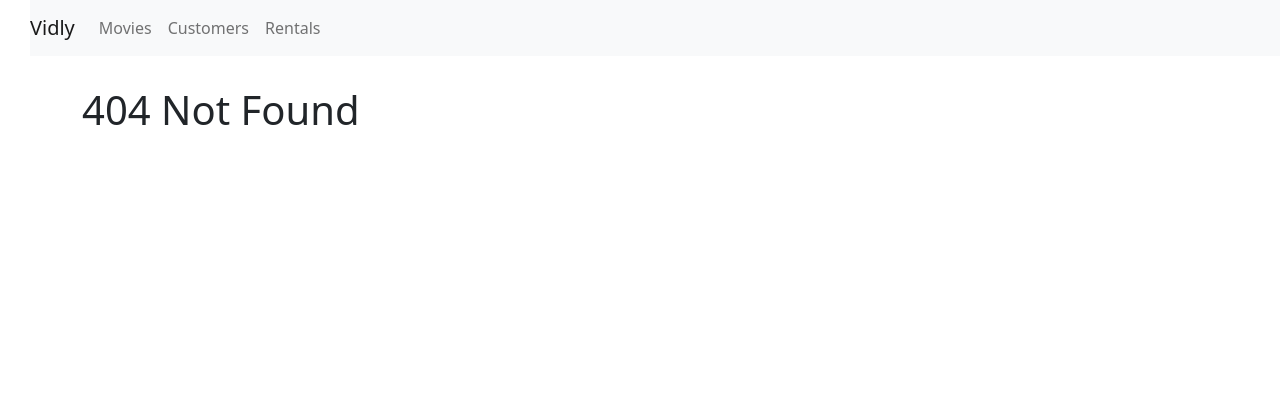
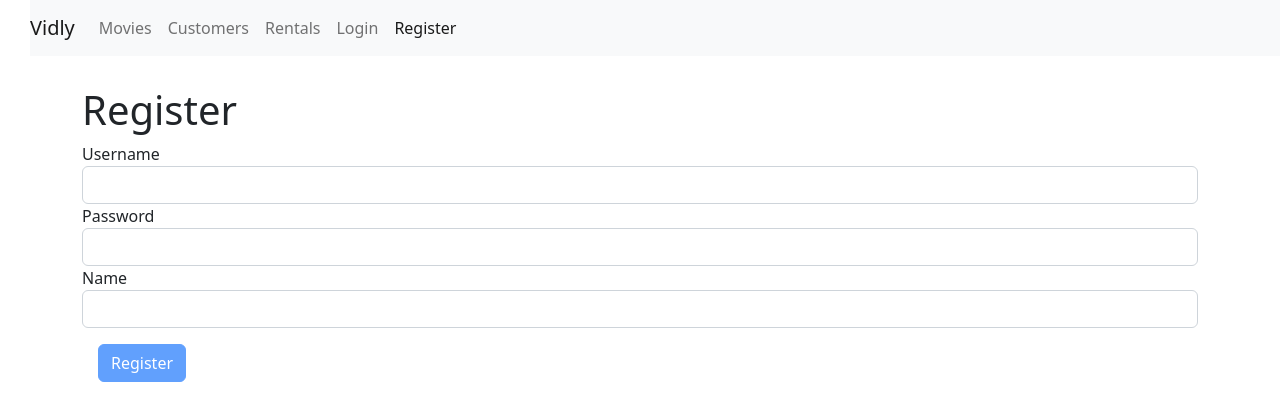
Before and after one commit to Nil20/Vidly, a React (Create React App) app: page /register in a window 1280 px wide. Before the commit this address led to /not-found. Shown: the top 420 px of the page. Built offline with nearby package versions, Linux system fonts and the light colour scheme.

Commit message:
login and register form addition

```diff
--- a/package.json
+++ b/package.json
@@ -8,6 +8,7 @@
     "@testing-library/user-event": "^13.5.0",
     "bootstrap": "^5.2.3",
     "font-awesome": "^4.7.0",
+    "joi-browser": "13.4",
     "lodash": "^4.17.10",
     "prop-types": "^15.6.2",
     "query-string": "^6.1.0",
--- a/src/App.js
+++ b/src/App.js
@@ -6,6 +6,8 @@
 import Movies from "./components/movies";
 import NotFound from "./components/not-found";
 import NavBar from "./components/navBar";
+import RegisterForm from './components/registerForm';
+import LoginForm from './components/loginForm';
 import "./App.css";
 
 class App extends Component {
@@ -15,6 +17,8 @@
         <NavBar />
         <main className="container">
           <Switch>
+            <Route path="/register" component={RegisterForm} />
+            <Route path="/login" component={LoginForm} />
             <Route path="/movie/:id" component={MovieForm} />
             <Route path="/customers" component={Customers} />
             <Route path="/rentals" component={Rentals} />
--- /dev/null
+++ b/src/components/common/form.jsx
@@ -0,0 +1,74 @@
+import React, { Component } from "react";
+import Joi from "joi-browser";
+import Input from "./input";
+
+class Form extends Component {
+  state = {
+    data: {},
+    errors: {},
+  };
+
+  validate = () => {
+    const options = { abortEarly: false };
+    const { error } = Joi.validate(this.state.data, this.schema, options);
+
+    if (!error) return null;
+
+    const errors = {};
+    for (let item of error.details) errors[item.path[0]] = item.message;
+
+    return errors;
+  };
+
+  validateProperty = ({ name, value }) => {
+    const obj = { [name]: value };
+    const schema = { [name]: this.schema[name] };
+    const { error } = Joi.validate(obj, schema);
+    return error ? error.details[0].message : null;
+  };
+
+  handleSubmit = (e) => {
+    e.preventDefault();
+
+    const errors = this.validate();
+    this.setState({ errors: errors || {} });
+    if (errors) return;
+
+    this.doSubmit();
+  };
+
+  handleChange = ({ currentTarget: input }) => {
+    const errors = { ...this.state.errors };
+    const errorMessage = this.validateProperty(input);
+    if (errorMessage) errors[input.name] = errorMessage;
+    else delete errors[input.name];
+
+    const data = { ...this.state.data };
+    data[input.name] = input.value;
+    this.setState({ data, errors });
+  };
+
+  renderInput(name, label, type = "text") {
+    const { errors, data } = this.state;
+    return (
+      <Input
+        name={name}
+        label={label}
+        type={type}
+        value={data[name]}
+        onChange={this.handleChange}
+        error={errors[name]}
+      />
+    );
+  }
+
+  renderButton = (label) => {
+    return (
+      <button disabled={this.validate()} className="btn btn-primary m-3">
+        {label}
+      </button>
+    );
+  };
+}
+
+export default Form;
--- /dev/null
+++ b/src/components/common/input.jsx
@@ -0,0 +1,13 @@
+import React from "react";
+
+const Input = ({ name, label, error, ...rest }) => {
+  return (
+    <div className="form-group">
+      <label htmlFor={name}>{label}</label>
+      <input {...rest} name={name} id={name} className="form-control" />
+      {error && <div className="alert alert-danger">{error}</div>}
+    </div>
+  );
+};
+
+export default Input;
--- /dev/null
+++ b/src/components/loginForm.jsx
@@ -0,0 +1,35 @@
+import React from "react";
+import Joi from "joi-browser";
+import Form from "./common/form";
+
+class LoginForm extends Form {
+  state = {
+    data: { username: "", password: "" },
+    errors: {},
+  };
+
+  schema = {
+    username: Joi.string().required().label("Username"),
+    password: Joi.string().required().label("Password"),
+  };
+
+  doSubmit = () => {
+    console.log("Submitted");
+  };
+
+  render() {
+
+    return (
+      <div>
+        <h1>Login</h1>
+        <form onSubmit={this.handleSubmit}>
+          {this.renderInput("username", "Username")}
+          {this.renderInput("password", "Password", "password")}
+          {this.renderButton("Login")}
+        </form>
+      </div>
+    );
+  }
+}
+
+export default LoginForm;
--- a/src/components/navBar.jsx
+++ b/src/components/navBar.jsx
@@ -29,6 +29,12 @@
           <NavLink className="nav-item nav-link" to="/rentals">
             Rentals
           </NavLink>
+          <NavLink className="nav-item nav-link" to="/login">
+            Login
+          </NavLink>
+          <NavLink className="nav-item nav-link" to="/register">
+            Register
+          </NavLink>
         </div>
       </div>
     </nav>
--- /dev/null
+++ b/src/components/registerForm.jsx
@@ -0,0 +1,38 @@
+import React from "react";
+import Joi from "joi-browser";
+import Form from "./common/form";
+
+class RegisterForm extends Form {
+  state = {
+    data: { username: "", password: "", name: "" },
+    errors: {},
+  };
+
+  handleRegister() {}
+
+  schema = {
+    username: Joi.string().required().email().label("Username"),
+    password: Joi.string().required().min(5).label("Password"),
+    name: Joi.string().required().label("Name"),
+  };
+
+  doSubmit = () => {
+    console.log("Submitted");
+  };
+
+  render() {
+    return (
+      <div>
+        <h1>Register</h1>
+        <form onSubmit={this.handleSubmit}>
+            {this.renderInput("username", "Username")}
+            {this.renderInput("password", "Password", "password")}
+            {this.renderInput("name", "Name")}
+            {this.renderButton("Register")}
+        </form>
+      </div>
+    );
+  }
+}
+
+export default RegisterForm;
```
Also changed, not shown: react notes.txt, 1 other file (tests, documents, lock files or other folders).
